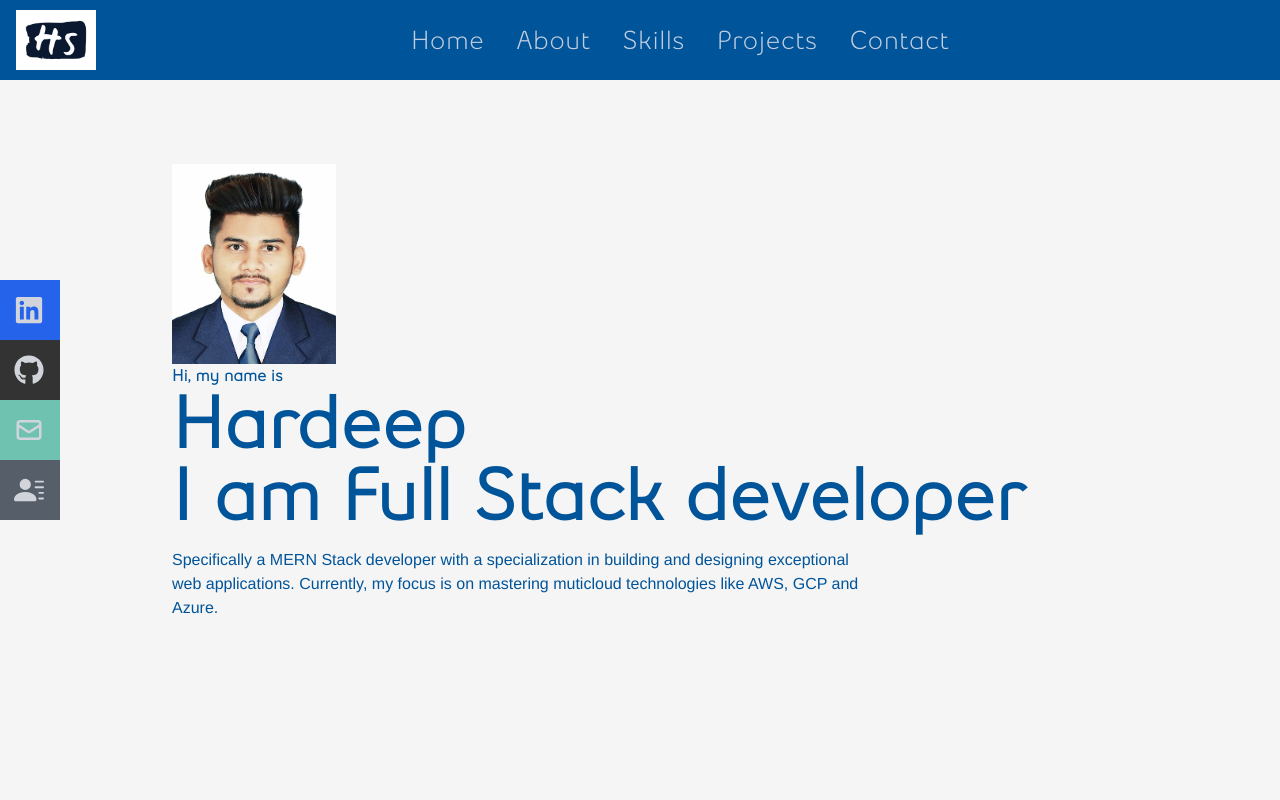
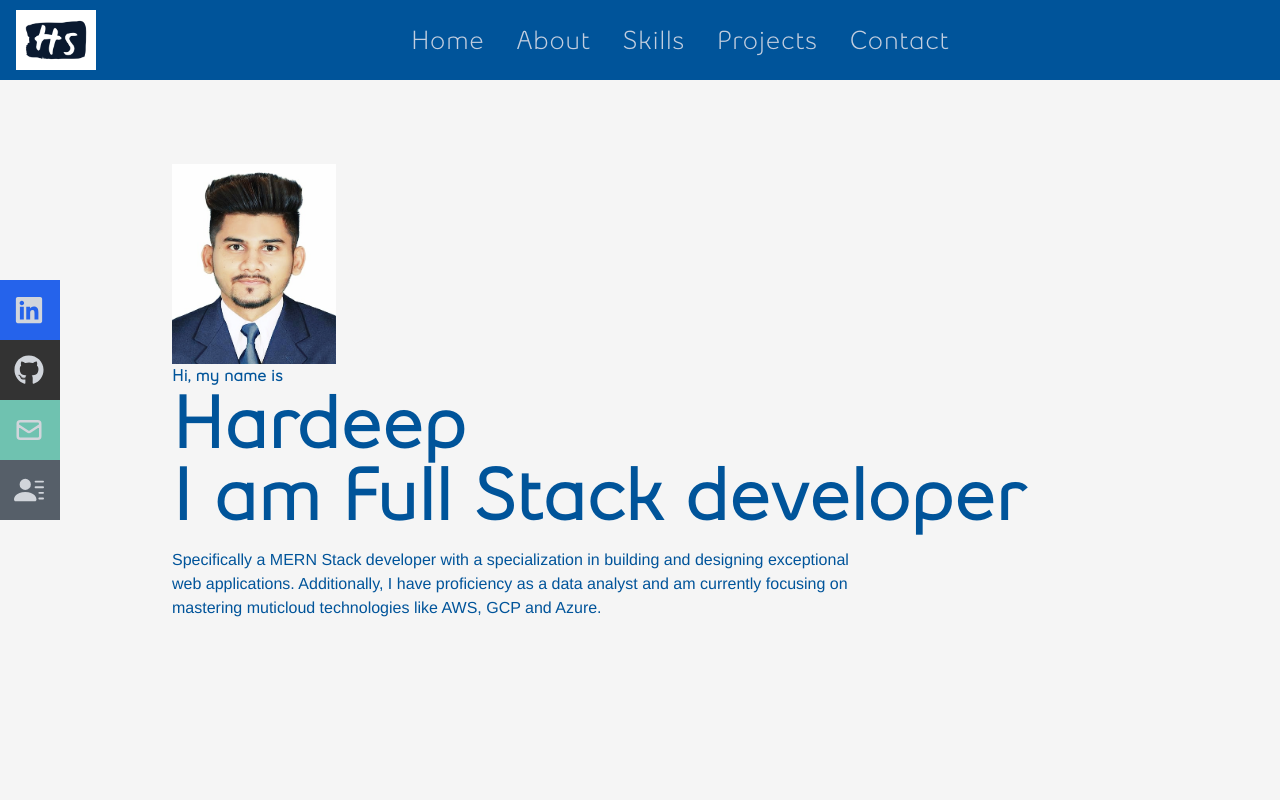
Before and after one commit to Hardeep6singh/MyPortfolio, a React (Create React App) app: page / in a window 1280 px wide. Shown: the top 800 px of the page. Built offline with nearby package versions, Linux system fonts and the light colour scheme.

Commit message:
modified Home.jsx file

```diff
--- a/src/components/Home.jsx
+++ b/src/components/Home.jsx
@@ -18,7 +18,7 @@ const Home = () => {
 
         <h2 className='text-4xl sm:text-7xl font-bold text-[#8892b0] bellFontStyle'> I am Full Stack developer</h2>
         <p className='text-[#8892b0] py-4 max-w-[700px] personalInfoStyle'> Specifically a MERN Stack developer with a specialization in building
-        and designing exceptional web applications. Currently, my focus is on mastering
+        and designing exceptional web applications. Additionally, I have proficiency as a data analyst and am currently focusing on mastering
         muticloud technologies like AWS, GCP and Azure.</p>
 
 
```
